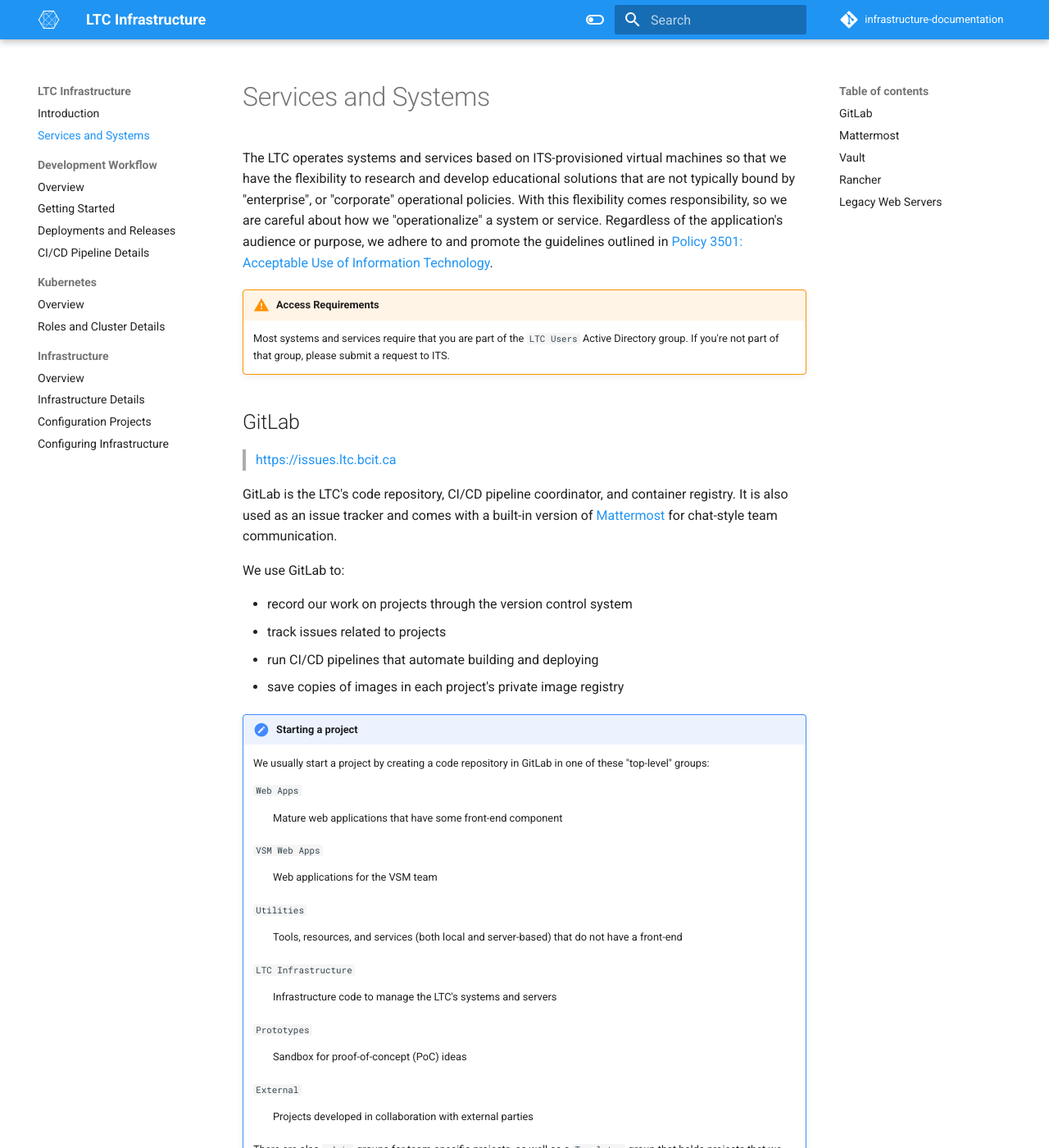
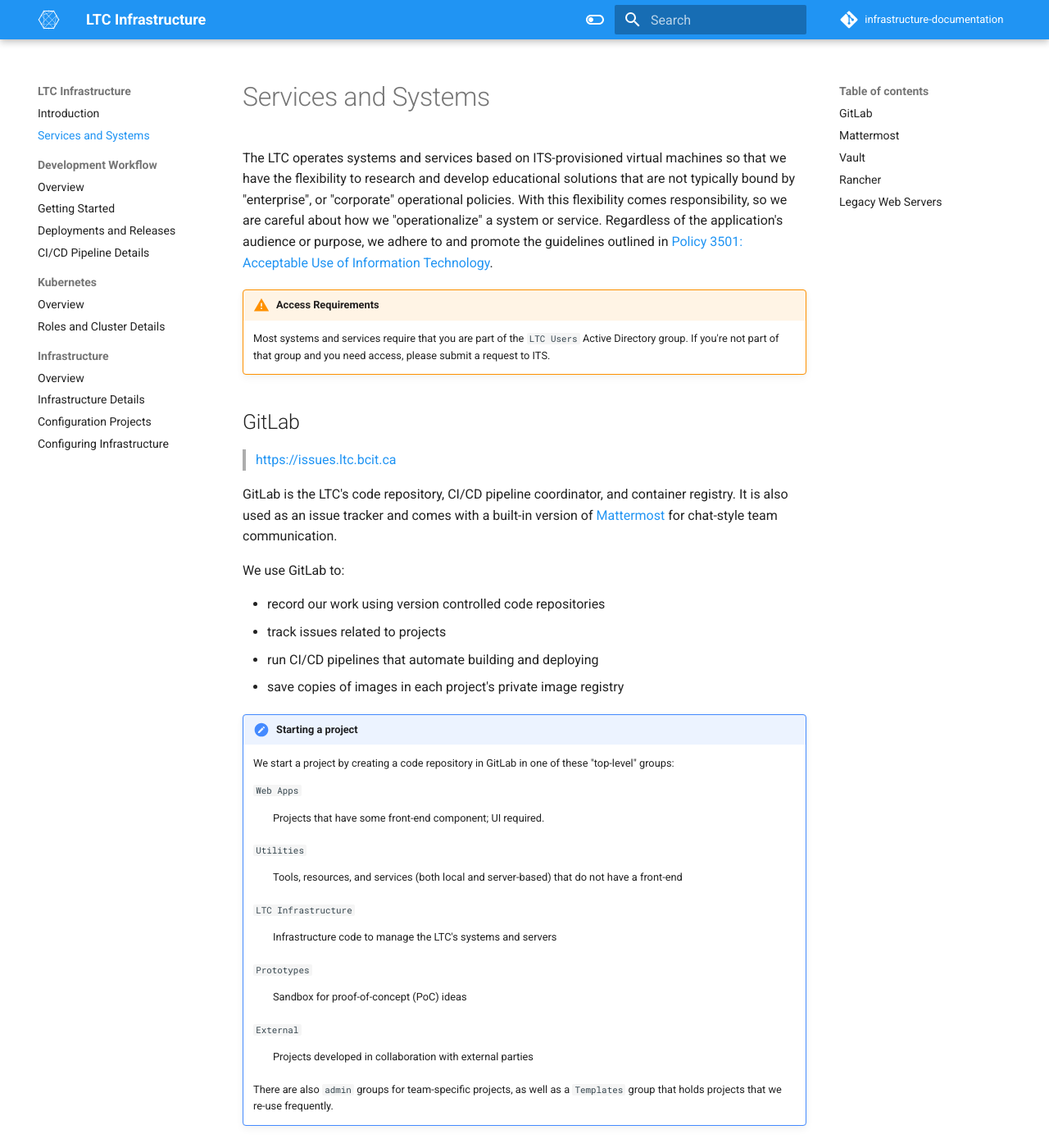
Before and after one commit to bcit-ltc/infrastructure-documentation, an MkDocs documentation site: the page built from docs/services-systems.md, in a window 1280 px wide and 1400 px high. Shown: the whole window at 82% size. Built offline with MkDocs 1.6.1 and Material for MkDocs 9.7.7, drawn with Linux system fonts in a browser that asks for light colours.

Commit message:
fix: updates language

```diff
--- a/docs/services-systems.md
+++ b/docs/services-systems.md
@@ -4,7 +4,7 @@
 
 !!! warning "Access Requirements"
 
-    Most systems and services require that you are part of the `LTC Users` Active Directory group. If you're not part of that group, please submit a request to ITS.
+    Most systems and services require that you are part of the `LTC Users` Active Directory group. If you're not part of that group and you need access, please submit a request to ITS.
 
 ## GitLab
 
@@ -14,20 +14,17 @@
 
 We use GitLab to:
 
-* record our work on projects through the version control system
+* record our work using version controlled code repositories
 * track issues related to projects
 * run CI/CD pipelines that automate building and deploying
 * save copies of images in each project's private image registry
 
 !!! note "Starting a project"
 
-    We usually start a project by creating a code repository in GitLab in one of these "top-level" groups:
+    We start a project by creating a code repository in GitLab in one of these "top-level" groups:
 
     `Web Apps`
-    :   Mature web applications that have some front-end component
-
-    `VSM Web Apps`
-    :   Web applications for the VSM team
+    :   Projects that have some front-end component; UI required.
 
     `Utilities`
     :   Tools, resources, and services (both local and server-based) that do not have a front-end
```
